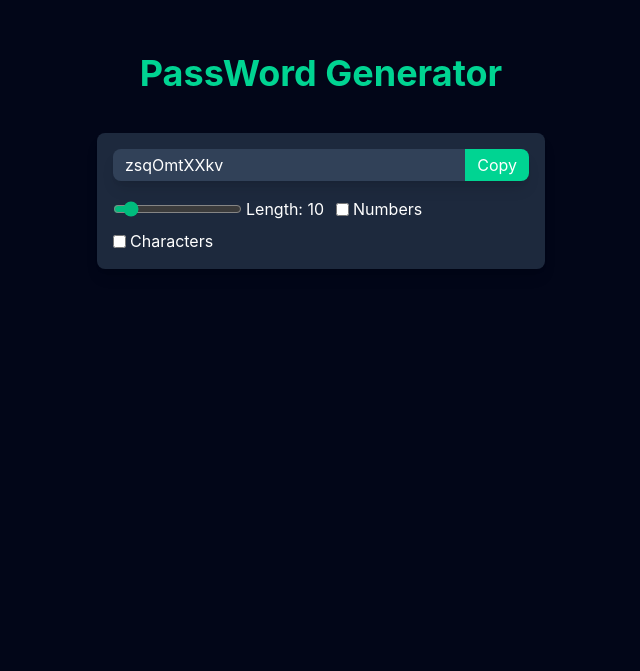
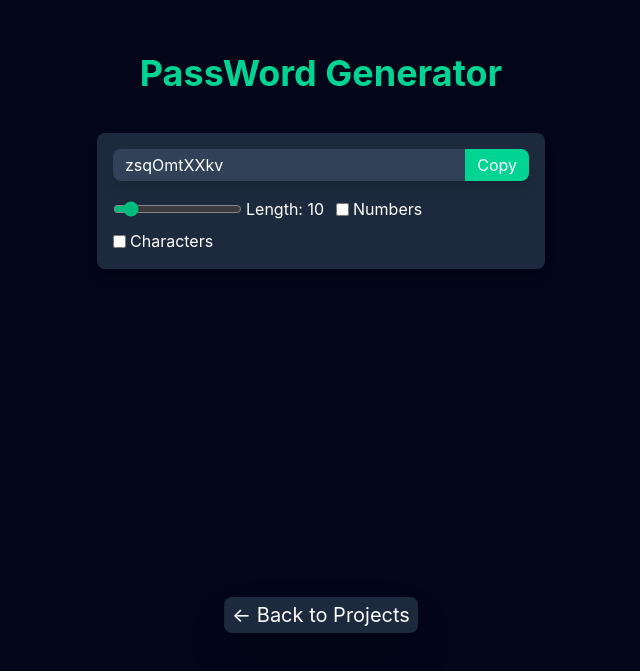
Before and after one commit to Chandrajit06/React-Projects, a React (Vite) app: page /password-generator in a window 1280 px wide. Shown: the part 107-778 px from the top of the page, without its empty margins (319-959 px from the left). Built offline with nearby package versions, Linux system fonts and the light colour scheme.

Commit message:
add Link to home page

```diff
--- a/src/components/PasswordGenerator/PasswordGen.jsx
+++ b/src/components/PasswordGenerator/PasswordGen.jsx
@@ -1,4 +1,5 @@
 import { useCallback, useEffect, useRef, useState } from "react"
+import { Link } from "react-router-dom"
 
 function PasswordGen(){
 
@@ -88,6 +89,10 @@ function PasswordGen(){
 
                 </div>
             </div>
+            <Link to="/"
+                className="bg-slate-800 text-xl text-white px-2 py-1 rounded-lg absolute bottom-15 left-1/2 -translate-x-1/2 shadow-2xl shadow-black/40 hover:bg-slate-700">
+            ← Back to Projects
+            </Link>
         </>
     )
 }
```
